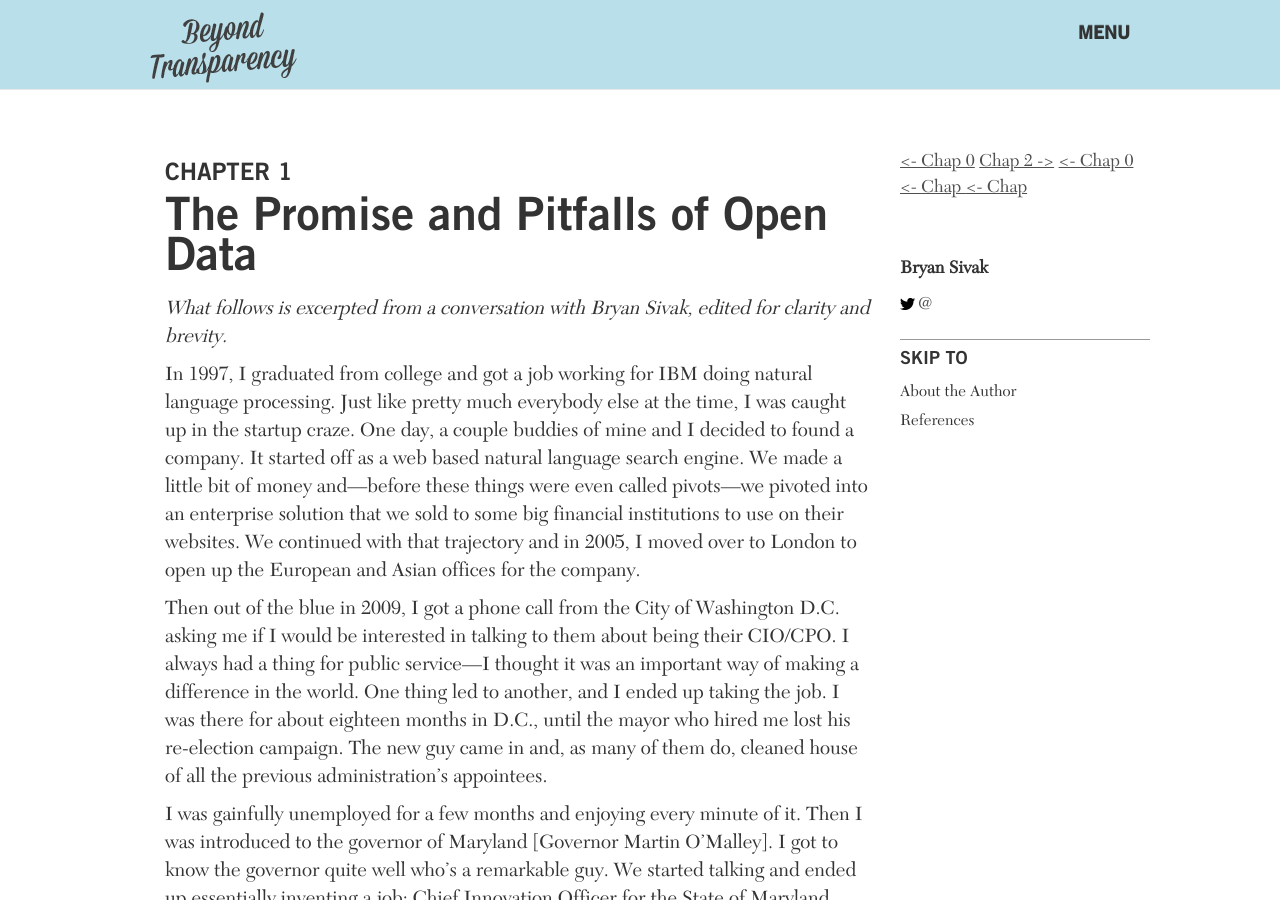
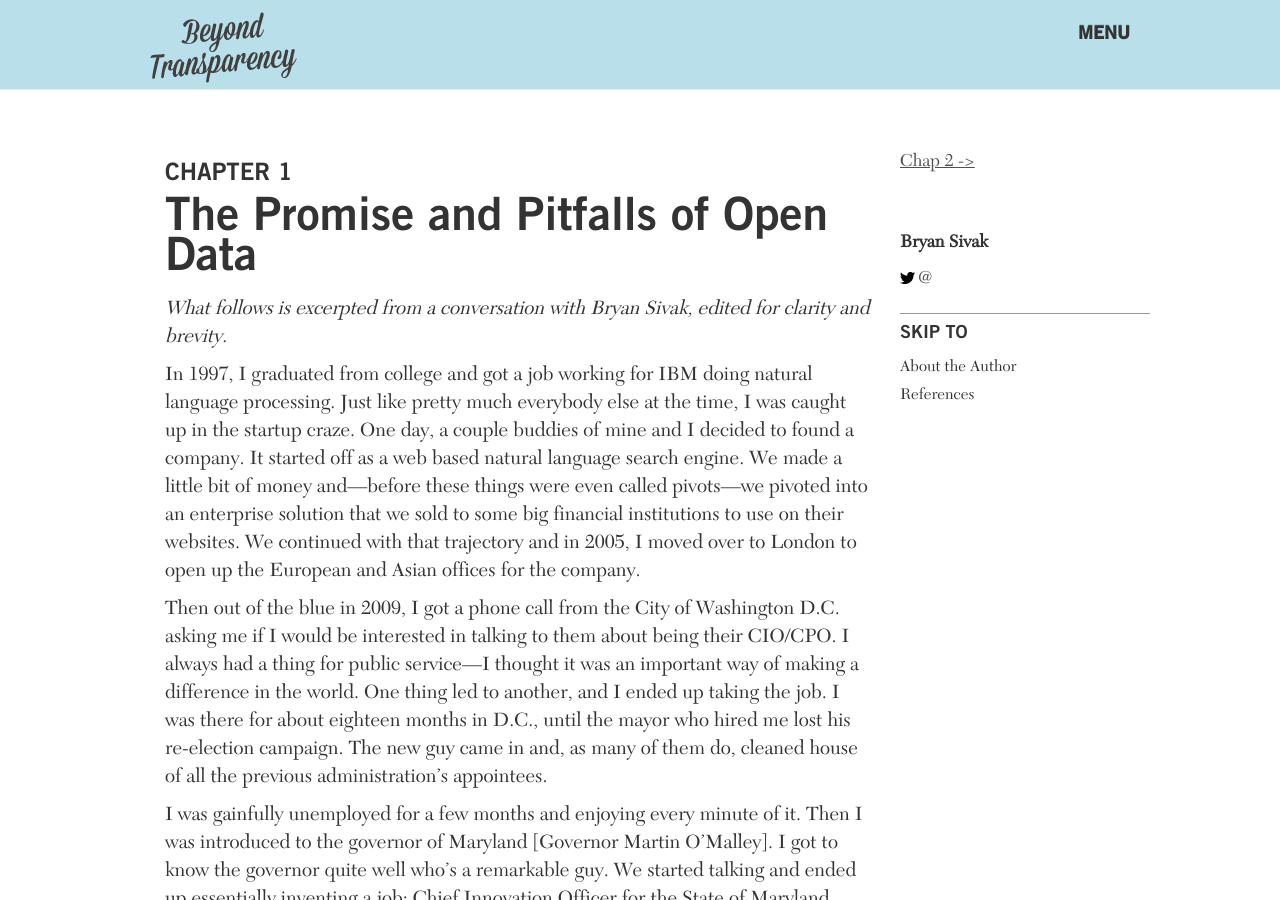
Before and after one commit to codeforamerica/beyondtransparency, a Jekyll site: the page built from chapters/chapter01.md, in a window 1280 px wide and 900 px high. Built offline with Jekyll 4.4.1, drawn with Linux system fonts in a browser that asks for light colours; nearby versions of some CDN libraries; some web fonts are replaced; Markdown is read by kramdown in place of the engine named in the settings.

Commit message:
minor fix to heading chapter 1 links

```diff
--- a/_layouts/chapter.html
+++ b/_layouts/chapter.html
@@ -24,13 +24,10 @@ layout: default
       <div class="chapter-nav-links">
         {% capture prev %}{{page.chapter | minus:1  }}{% endcapture %}
         {% capture next %}{{page.chapter | plus:1  }}{% endcapture %}
+        {% for p in site.pages %}
+        {% capture counter %}{{p.chapter | plus:0  }}{% endcapture %}
 
-
-
-        {% for p in site.pages %}
-
-        {% capture counter %}{{p.chapter | plus:0  }}{% endcapture %}
-          {% if counter ==  prev  %}
+          {% if p.layout == "chapter" and counter != "0" and counter ==  prev  %}
 
             <a href="{{ p.url }}">&lt;- Chap {{ p.chapter}}</a>
           {% endif %}
```
